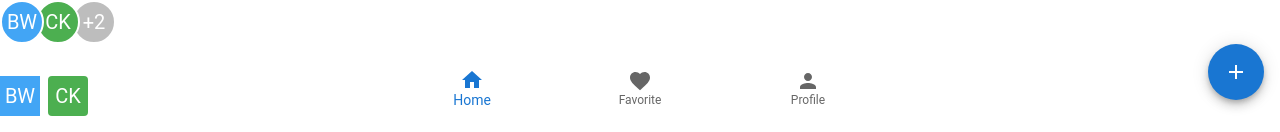
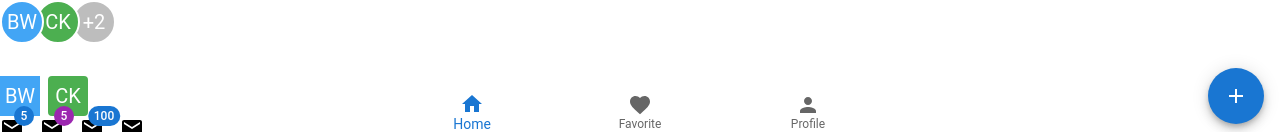
Before and after one commit to JustFelix-Dev/MUI-Components, a React (Create React App) app: page / in a window 1280 px wide. Shown: the part 5076-5208 px from the top of the page. Built offline with nearby package versions, Linux system fonts and the light colour scheme.

Commit message:
MuiBadge

```diff
--- a/src/App.tsx
+++ b/src/App.tsx
@@ -2,6 +2,7 @@
 import MuiAccordion from './components/MuiAccordion';
 import { MuiAutoComplete } from './components/MuiAutoComplete';
 import MuiAvatar from './components/MuiAvatar';
+import MuiBadge from './components/MuiBadge';
 import MuiBottomNavigation from './components/MuiBottomNavigation';
 import MuiBreadcrumbs from './components/MuiBreadcrumbs';
 import MuiButton from './components/MuiButton';
@@ -44,6 +45,7 @@
       <MuiSpeedDial/>
       <MuiBottomNavigation/>
       <MuiAvatar/>
+      <MuiBadge/>
     </div>
   );
 }
--- /dev/null
+++ b/src/components/MuiBadge.tsx
@@ -0,0 +1,25 @@
+import { Mail } from '@mui/icons-material'
+import { Badge, Stack } from '@mui/material'
+import React from 'react'
+
+const MuiBadge = () => {
+  return (
+   <Stack spacing={2} direction='row'>
+    <Badge badgeContent={5} color='primary'>
+     <Mail/>
+    </Badge>
+    <Badge badgeContent={5} color='secondary' showZero>
+     <Mail/>
+    </Badge>
+    <Badge badgeContent={100} color='primary' max={999}>
+     <Mail/>
+    </Badge>
+    <Badge variant='dot' color='primary' invisible={true}>
+     <Mail/>
+    </Badge>
+
+   </Stack>
+  )
+}
+
+export default MuiBadge
```
